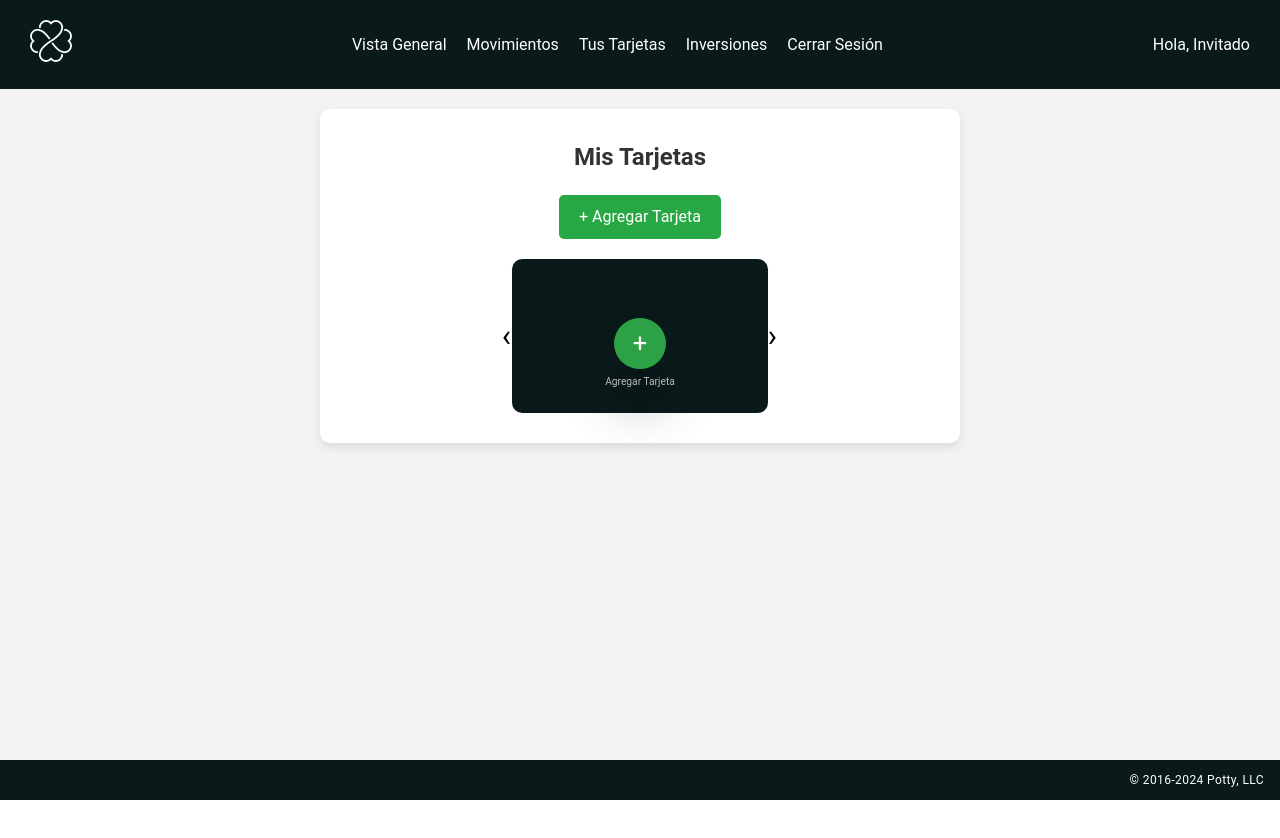
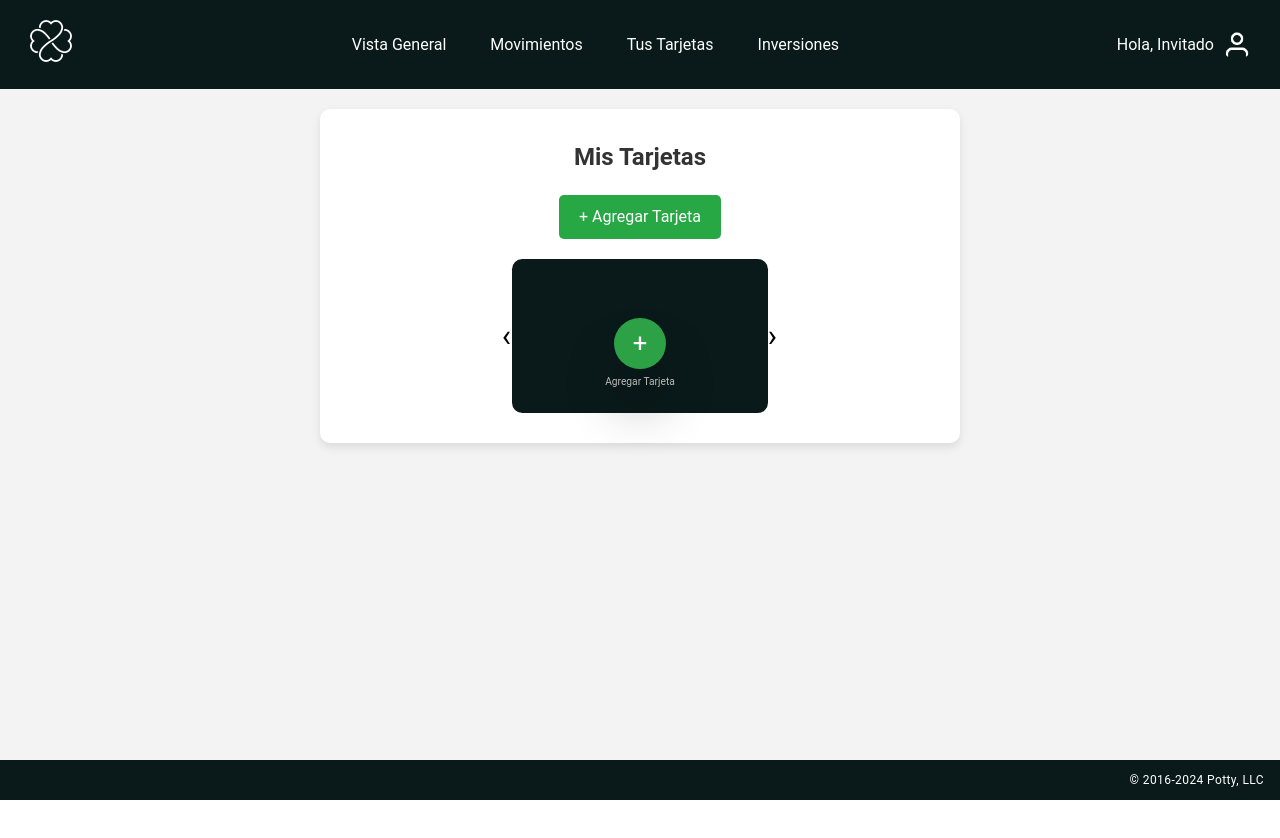
Before and after one commit to valensangui8/HCI-TP2, a Vue app: page /Cards in a window 1280 px wide. Built offline with nearby package versions, Linux system fonts and the light colour scheme.

Commit message:
changed navbar

```diff
--- a/src/components/Navbar.vue
+++ b/src/components/Navbar.vue
@@ -8,10 +8,16 @@
       <router-link to="/movements">Movimientos</router-link>
       <router-link to="/cards">Tus Tarjetas</router-link>
       <router-link to="/investments">Inversiones</router-link>
-      <router-link to="/">Cerrar Sesión</router-link>
     </div>
     <div class="navbar-profile">
+      <div class="profile-dropdown">
         <span class="username">Hola, {{ username }}</span>
+        <img src="@/assets/profile-icon.png" alt="Profile Icon" />
+
+        <div class="logout-option">
+          <router-link to="/" @click="authStore.logout">Cerrar Sesión</router-link>
+        </div>
+      </div>
     </div>
   </nav>
 </template>
@@ -20,11 +26,8 @@
 import { computed } from 'vue';
 import { useAuthStore } from '@/stores/authStore';
 
-// Accedemos al store de autenticación
 const authStore = useAuthStore();
-// Obtenemos el nombre del usuario actual
 const username = computed(() => authStore.currentUser?.name || 'Invitado');
-(username.value);
 </script>
 
 <style scoped>
@@ -48,22 +51,72 @@ const username = computed(() => authStore.currentUser?.name || 'Invitado');
 .navbar-links a {
   color: white;
   text-decoration: none;
+  padding: 8px 12px;
+  border-radius: 4px;
+  transition: background-color 0.3s ease, color 0.3s ease;
 }
 
 .navbar-links a:hover {
-  text-decoration: underline;
+  background-color: rgba(255, 255, 255, 0.1);
+  color: #f0f0f0;
+  text-decoration: none;
+  cursor: pointer;
 }
 
-.navbar-profile img {
+.navbar-profile {
+  position: relative;
+}
+
+.profile-dropdown {
+  display: flex;
+  align-items: center;
+  cursor: pointer;
+  padding: 8px;
+  border-radius: 4px;
+  transition: background-color 0.3s ease;
+}
+
+.profile-dropdown:hover {
+  background-color: rgba(255, 255, 255, 0.1);
+}
+
+.profile-dropdown img {
   height: 30px;
   width: 30px;
   border-radius: 50%;
+  margin-left: 8px;
 }
 
 .username {
   color: white;
   font-size: 1rem;
-  margin-right: 10px;
+}
+
+.logout-option {
+  display: none;
+  position: absolute;
+  top: 100%;
+  right: 0;
+  background-color: #1a1a1a;
+  padding: 10px;
+  border-radius: 5px;
+  box-shadow: 0px 4px 8px rgba(0, 0, 0, 0.3);
+}
+
+.logout-option a {
+  color: white;
+  text-decoration: none;
+  font-size: 0.9rem;
+  display: block;
+  padding: 5px 10px;
+}
+
+.logout-option a:hover {
+  background-color: rgba(255, 255, 255, 0.1);
   text-decoration: none;
 }
+
+.profile-dropdown:hover .logout-option {
+  display: block;
+}
 </style>
```
